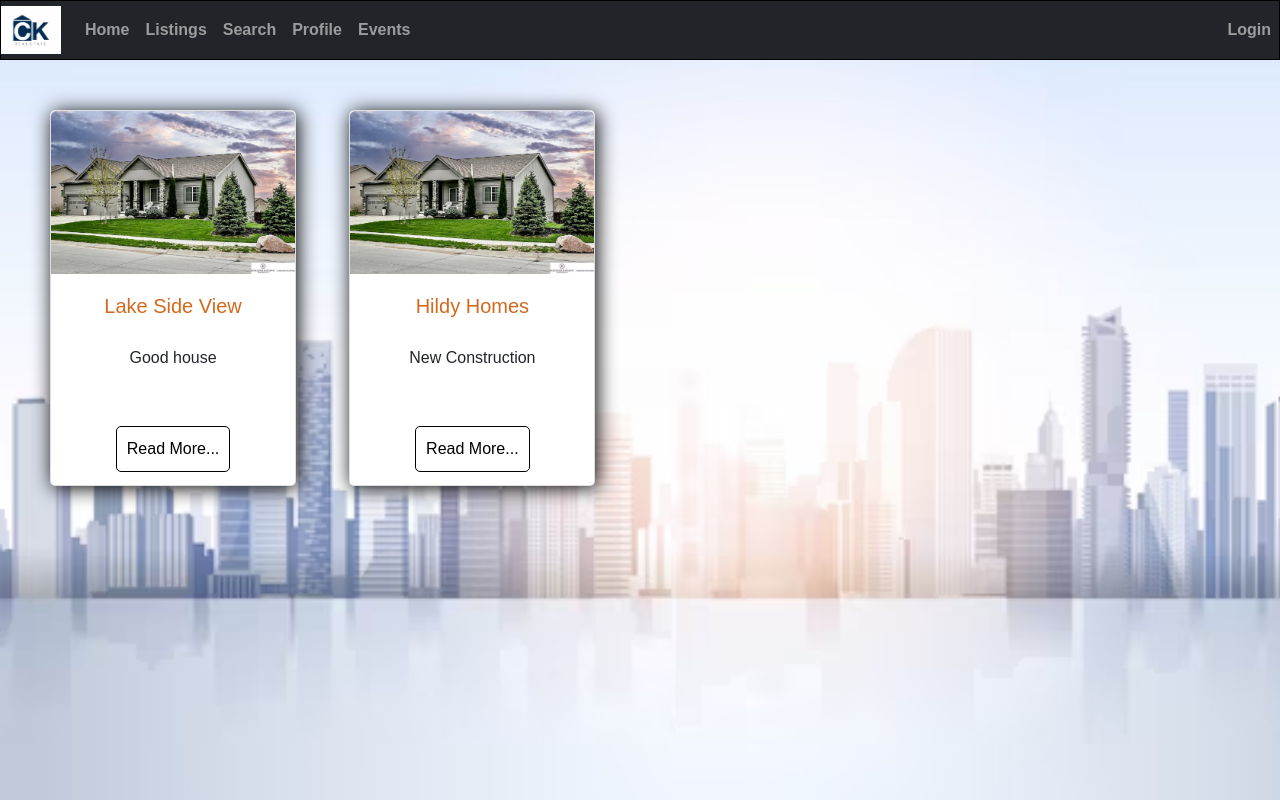
After one commit to MansiKamthan/MSD-Project, a Django app: page /listings/ in a window 1280 px wide. The commit adds this page. Run offline with Django 3.2, Linux system fonts and the light colour scheme; data comes from the database, SQL or seed files in the repository; some libraries are stand-ins or nearby versions.

Commit message:
listings page added

```diff
--- a/home/urls.py
+++ b/home/urls.py
@@ -1,5 +1,5 @@
 from django.urls import path, re_path
-from .views import login_view, logout_view, register_view, home_view, event_view, profile_view
+from .views import login_view, logout_view, register_view, home_view, event_view, profile_view, listing_view
 from django.conf import settings
 from django.conf.urls.static import static
 
@@ -11,6 +11,7 @@ urlpatterns = [
     path('register/', register_view, name='register'),
     path('event/', event_view, name='event'),
     path('profile/', profile_view, name='profile'),
+    path('listings/', listing_view, name='listings'),
     path('', home_view, name='home'),
 ]
 
--- a/home/views.py
+++ b/home/views.py
@@ -59,3 +59,9 @@ def event_view(request):
 
 def profile_view(request):
     return render(request, 'profile.html')
+
+
+def listing_view(request):
+    listings = Property.objects.all()
+    context = {'listings': listings}
+    return render(request, 'listings.html', context)
--- a/templates/base.html
+++ b/templates/base.html
@@ -24,10 +24,10 @@
         <div class="collapse navbar-collapse" id="navbarNav">
             <ul class="navbar-nav mr-auto">
                 <li class="nav-item">
-                    <a class="nav-link" href="#">Home</a>
+                    <a class="nav-link" href="{% url 'home:home' %}">Home</a>
                 </li>
                 <li class="nav-item">
-                    <a class="nav-link" href="#">Listings</a>
+                    <a class="nav-link" href="{% url 'home:listings' %}">Listings</a>
                 </li>
                 <li class="nav-item">
                     <a class="nav-link" href="#">Search</a>
--- /dev/null
+++ b/templates/listings.html
@@ -0,0 +1,101 @@
+{% extends 'base.html' %}
+{% block content %}
+<!DOCTYPE html>
+<html>
+
+ <title>Cards</title>
+</head>
+
+<style type="text/css">
+
+
+*{
+ margin: 0px;
+ padding: 0px;
+}
+body{
+ font-family: arial;
+}
+.main{
+
+ margin: 2%;
+}
+
+.card{
+     width: 20%;
+     display: inline-block;
+     box-shadow: 2px 2px 20px black;
+     border-radius: 5px;
+     margin: 2%;
+    }
+
+.image img{
+  width: 100%;
+  border-top-right-radius: 5px;
+  border-top-left-radius: 5px;
+
+
+
+ }
+
+.title{
+
+  text-align: center;
+  padding: 10px;
+
+ }
+
+h1{
+  font-size: 20px;
+ }
+
+.des{
+  padding: 3px;
+  text-align: center;
+
+  padding-top: 10px;
+        border-bottom-right-radius: 5px;
+  border-bottom-left-radius: 5px;
+}
+button{
+  margin-top: 40px;
+  margin-bottom: 10px;
+  background-color: white;
+  border: 1px solid black;
+  border-radius: 5px;
+  padding:10px;
+}
+button:hover{
+  background-color: black;
+  color: white;
+  transition: .5s;
+  cursor: pointer;
+}
+
+</style>
+
+ <body background="bg.png">
+
+<div class="main">
+
+
+<!--cards -->
+ {% for listing in listings %}
+<div class="card">
+<div class="image">
+    <img src="{{listing.property_image_main.url}}">
+</div>
+<div class="title">
+    <h1>{{ listing.name }}</h1>
+   </div>
+   <div class="des">
+    <p>{{ listing.description }}</p>
+   <button>Read More...</button>
+   </div>
+</div>
+{% endfor %}
+</div>
+</body>
+</html>
+
+{% endblock %}
```
